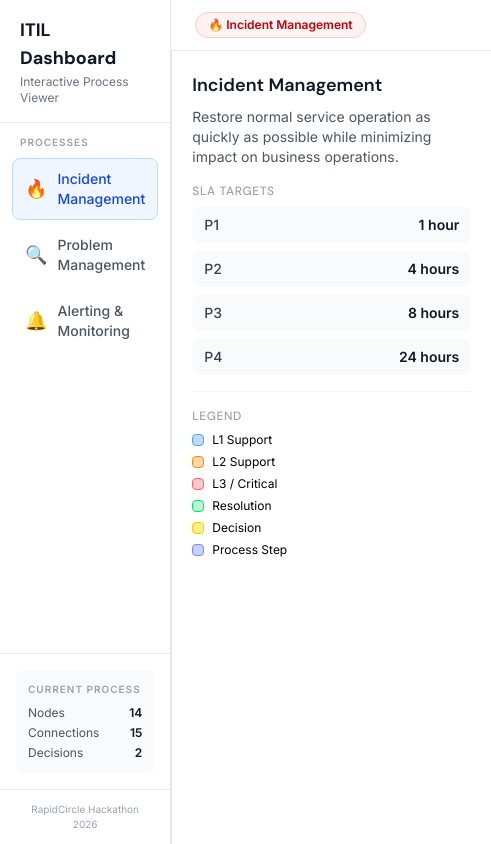
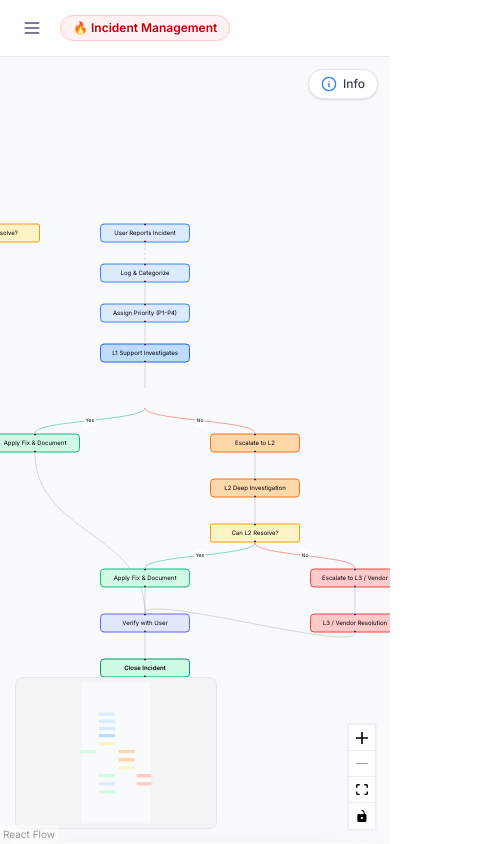
Before and after one commit to RapidCircle/rc-hackathon-itil-dashboard, a React (Vite) app: page / in a window 390 px wide. Shown: the whole page, 491 px wide, since content can reach past the window. Built offline with nearby package versions, Linux system fonts and the light colour scheme.

Commit message:
Enhance FlowChart and App components with responsive sidebar and detail panel

```diff
--- a/src/App.tsx
+++ b/src/App.tsx
@@ -14,25 +14,58 @@ const processes = {
 
 export default function App() {
   const [activeProcess, setActiveProcess] = useState<ProcessKey>('incident');
+  const [sidebarOpen, setSidebarOpen] = useState(false);
   const current = processes[activeProcess];
 
+  const handleProcessSelect = (key: ProcessKey) => {
+    setActiveProcess(key);
+    setSidebarOpen(false);
+  };
+
   return (
-    <div className="flex h-screen bg-gray-50">
+    <div className="flex h-screen bg-gray-50 overflow-hidden">
+      {/* Mobile backdrop */}
+      {sidebarOpen && (
+        <div
+          className="fixed inset-0 z-40 bg-black/40 md:hidden"
+          onClick={() => setSidebarOpen(false)}
+        />
+      )}
+
       {/* Sidebar */}
-      <aside className="w-64 bg-white border-r border-gray-200 flex flex-col">
+      <aside
+        className={`
+          fixed inset-y-0 left-0 z-50 w-64 bg-white border-r border-gray-200 flex flex-col
+          transform transition-transform duration-300 ease-in-out
+          md:relative md:translate-x-0 md:transition-none
+          ${sidebarOpen ? 'translate-x-0' : '-translate-x-full'}
+        `}
+      >
         {/* Logo */}
-        <div className="px-5 py-4 border-b border-gray-200">
-          <h1 className="text-lg font-bold text-gray-900">ITIL Dashboard</h1>
-          <p className="text-xs text-gray-500 mt-0.5">Interactive Process Viewer</p>
+        <div className="px-5 py-4 border-b border-gray-200 flex items-center justify-between">
+          <div>
+            <h1 className="text-lg font-bold text-gray-900">ITIL Dashboard</h1>
+            <p className="text-xs text-gray-500 mt-0.5">Interactive Process Viewer</p>
+          </div>
+          {/* Close button — mobile only */}
+          <button
+            className="md:hidden p-1.5 rounded-lg text-gray-500 hover:bg-gray-100"
+            onClick={() => setSidebarOpen(false)}
+            aria-label="Close sidebar"
+          >
+            <svg xmlns="http://www.w3.org/2000/svg" className="w-5 h-5" fill="none" viewBox="0 0 24 24" stroke="currentColor" strokeWidth={2}>
+              <path strokeLinecap="round" strokeLinejoin="round" d="M6 18L18 6M6 6l12 12" />
+            </svg>
+          </button>
         </div>
 
         {/* Process list */}
-        <nav className="flex-1 p-3 space-y-1">
+        <nav className="flex-1 p-3 space-y-1 overflow-y-auto">
           <p className="text-[10px] font-semibold text-gray-400 uppercase tracking-widest px-2 mb-2">Processes</p>
           {(Object.entries(processes) as [ProcessKey, typeof processes.incident][]).map(([key, proc]) => (
             <button
               key={key}
-              onClick={() => setActiveProcess(key)}
+              onClick={() => handleProcessSelect(key)}
               className={`w-full text-left px-3 py-2.5 rounded-lg text-sm font-medium transition-colors flex items-center gap-2.5 ${
                 activeProcess === key
                   ? 'bg-blue-50 text-blue-700 border border-blue-200'
@@ -73,19 +106,29 @@ export default function App() {
       </aside>
 
       {/* Main content */}
-      <main className="flex-1 flex flex-col">
+      <main className="flex-1 flex flex-col min-w-0">
         {/* Header */}
-        <header className="bg-white border-b border-gray-200 px-6 py-3 flex items-center justify-between">
-          <div className="flex items-center gap-3">
-            <span className={`inline-flex items-center gap-1.5 px-3 py-1 rounded-full text-xs font-semibold border ${current.color}`}>
+        <header className="bg-white border-b border-gray-200 px-4 py-3 flex items-center gap-3">
+          {/* Hamburger — mobile only */}
+          <button
+            className="md:hidden p-1.5 rounded-lg text-gray-600 hover:bg-gray-100 flex-shrink-0"
+            onClick={() => setSidebarOpen(true)}
+            aria-label="Open sidebar"
+          >
+            <svg xmlns="http://www.w3.org/2000/svg" className="w-5 h-5" fill="none" viewBox="0 0 24 24" stroke="currentColor" strokeWidth={2}>
+              <path strokeLinecap="round" strokeLinejoin="round" d="M4 6h16M4 12h16M4 18h16" />
+            </svg>
+          </button>
+          <div className="flex items-center gap-3 min-w-0">
+            <span className={`inline-flex items-center gap-1.5 px-3 py-1 rounded-full text-xs font-semibold border flex-shrink-0 ${current.color}`}>
               {current.icon} {current.info.title}
             </span>
-            <p className="text-sm text-gray-500 hidden sm:block">{current.info.description}</p>
+            <p className="text-sm text-gray-500 hidden sm:block truncate">{current.info.description}</p>
           </div>
         </header>
 
         {/* FlowChart */}
-        <div className="flex-1">
+        <div className="flex-1 min-h-0">
           <FlowChart
             key={activeProcess}
             initialNodes={current.nodes}
--- a/src/components/FlowChart.tsx
+++ b/src/components/FlowChart.tsx
@@ -28,45 +28,19 @@ export default function FlowChart({ initialNodes, initialEdges, processInfo }: F
   const [nodes, , onNodesChange] = useNodesState(initialNodes);
   const [edges, , onEdgesChange] = useEdgesState(initialEdges);
   const [selectedNode, setSelectedNode] = useState<Node | null>(null);
+  const [panelOpen, setPanelOpen] = useState(false);
 
   const onNodeClick: NodeMouseHandler = useCallback((_, node) => {
     setSelectedNode(node);
+    setPanelOpen(true);
   }, []);
 
   const onPaneClick = useCallback(() => {
     setSelectedNode(null);
+    setPanelOpen(false);
   }, []);
 
-  return (
-    <div className="flex h-full">
-      {/* Flow area */}
-      <div className="flex-1 relative">
-        <ReactFlow
-          nodes={nodes}
-          edges={edges}
-          onNodesChange={onNodesChange}
-          onEdgesChange={onEdgesChange}
-          onNodeClick={onNodeClick}
-          onPaneClick={onPaneClick}
-          fitView
-          fitViewOptions={{ padding: 0.2 }}
-          attributionPosition="bottom-left"
-        >
-          <Controls position="bottom-right" />
-          <MiniMap
-            nodeStrokeWidth={3}
-            zoomable
-            pannable
-            position="bottom-left"
-            style={{ background: '#f8fafc', border: '1px solid #e2e8f0', borderRadius: 8 }}
-          />
-          <Background variant={BackgroundVariant.Dots} gap={16} size={1} color="#e2e8f0" />
-        </ReactFlow>
-      </div>
-
-      {/* Detail panel */}
-      <div className="w-80 border-l border-gray-200 bg-white p-5 overflow-y-auto">
-        {selectedNode ? (
+  const panelContent = selectedNode ? (
     <div>
       <div className="mb-4">
         <span className="text-xs font-medium text-gray-400 uppercase tracking-wider">Selected Step</span>
@@ -110,7 +84,88 @@ export default function FlowChart({ initialNodes, initialEdges, processInfo }: F
         </div>
       </div>
     </div>
+  );
+
+  return (
+    <div className="flex h-full">
+      {/* Flow area */}
+      <div className="flex-1 relative min-w-0">
+        <ReactFlow
+          nodes={nodes}
+          edges={edges}
+          onNodesChange={onNodesChange}
+          onEdgesChange={onEdgesChange}
+          onNodeClick={onNodeClick}
+          onPaneClick={onPaneClick}
+          fitView
+          fitViewOptions={{ padding: 0.2 }}
+          attributionPosition="bottom-left"
+        >
+          <Controls position="bottom-right" />
+          <MiniMap
+            nodeStrokeWidth={3}
+            zoomable
+            pannable
+            position="bottom-left"
+            style={{ background: '#f8fafc', border: '1px solid #e2e8f0', borderRadius: 8 }}
+          />
+          <Background variant={BackgroundVariant.Dots} gap={16} size={1} color="#e2e8f0" />
+        </ReactFlow>
+
+        {/* Floating info button — mobile only */}
+        <button
+          className="md:hidden absolute top-3 right-3 z-10 flex items-center gap-1.5 bg-white border border-gray-200 shadow-sm rounded-full px-3 py-1.5 text-xs font-medium text-gray-700 hover:bg-gray-50"
+          onClick={() => { setSelectedNode(null); setPanelOpen(true); }}
+          aria-label="Show process info"
+        >
+          <svg xmlns="http://www.w3.org/2000/svg" className="w-4 h-4 text-blue-500" fill="none" viewBox="0 0 24 24" stroke="currentColor" strokeWidth={2}>
+            <path strokeLinecap="round" strokeLinejoin="round" d="M13 16h-1v-4h-1m1-4h.01M12 2a10 10 0 100 20A10 10 0 0012 2z" />
+          </svg>
+          Info
+        </button>
+      </div>
+
+      {/* Desktop detail panel */}
+      <div className="hidden md:flex md:flex-col w-80 border-l border-gray-200 bg-white p-5 overflow-y-auto">
+        {panelContent}
+      </div>
+
+      {/* Mobile bottom sheet backdrop */}
+      {panelOpen && (
+        <div
+          className="md:hidden fixed inset-0 z-40 bg-black/30"
+          onClick={() => setPanelOpen(false)}
+        />
       )}
+
+      {/* Mobile bottom sheet */}
+      <div
+        className={`
+          md:hidden fixed inset-x-0 bottom-0 z-50 bg-white rounded-t-2xl shadow-2xl
+          transform transition-transform duration-300 ease-in-out max-h-[65vh] flex flex-col
+          ${panelOpen ? 'translate-y-0' : 'translate-y-full'}
+        `}
+      >
+        {/* Handle + header */}
+        <div className="flex items-center justify-between px-5 pt-3 pb-2 border-b border-gray-100 flex-shrink-0">
+          <div className="w-10 h-1 rounded-full bg-gray-300 absolute left-1/2 -translate-x-1/2 top-2" />
+          <span className="text-sm font-semibold text-gray-700 mt-1">
+            {selectedNode ? 'Step Details' : 'Process Info'}
+          </span>
+          <button
+            className="p-1.5 rounded-lg text-gray-500 hover:bg-gray-100 mt-1"
+            onClick={() => setPanelOpen(false)}
+            aria-label="Close panel"
+          >
+            <svg xmlns="http://www.w3.org/2000/svg" className="w-4 h-4" fill="none" viewBox="0 0 24 24" stroke="currentColor" strokeWidth={2}>
+              <path strokeLinecap="round" strokeLinejoin="round" d="M6 18L18 6M6 6l12 12" />
+            </svg>
+          </button>
+        </div>
+        {/* Scrollable content */}
+        <div className="overflow-y-auto p-5 flex-1">
+          {panelContent}
+        </div>
       </div>
     </div>
   );
```
Lines whose indentation alone changed are shown as unchanged.
